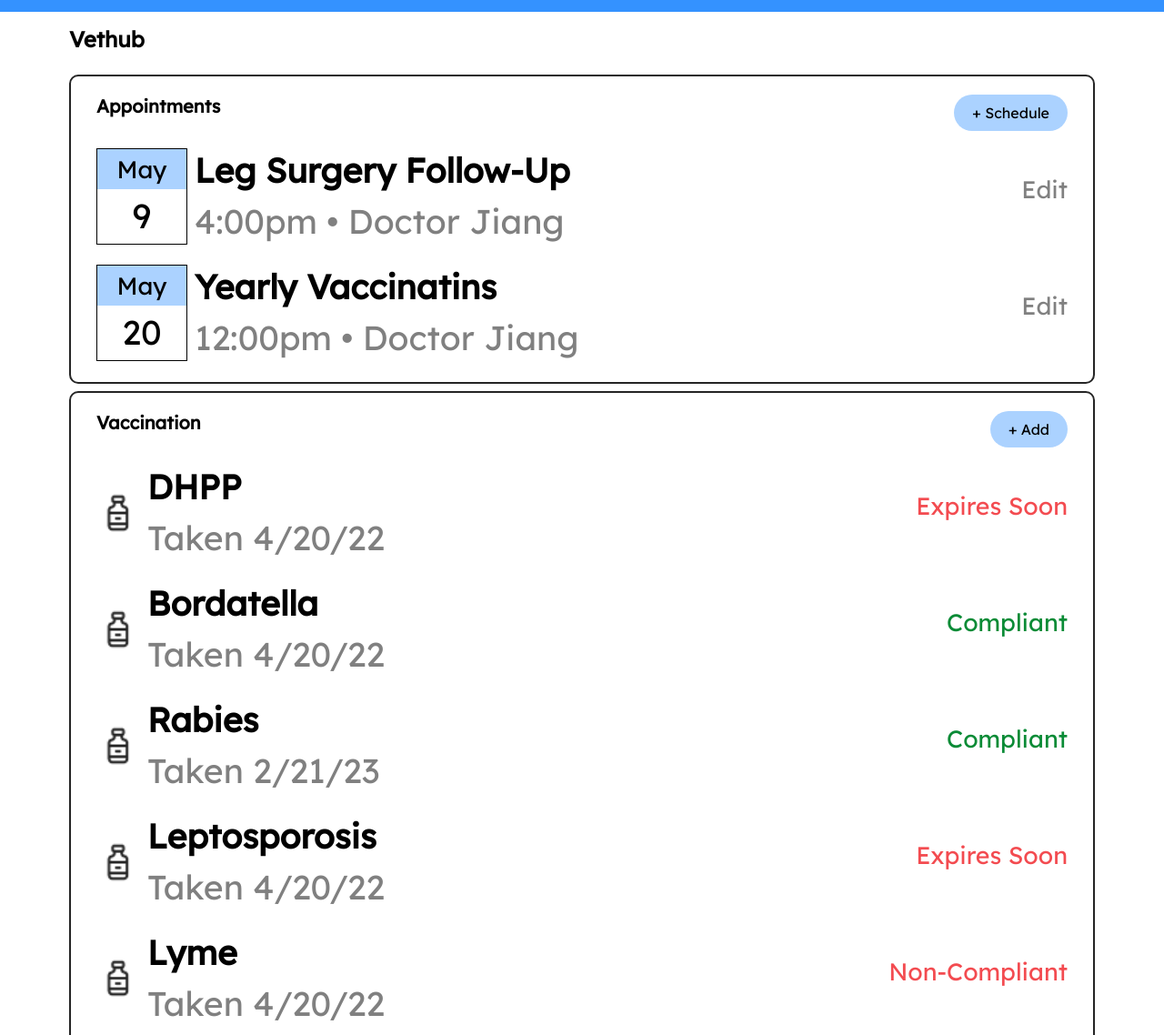
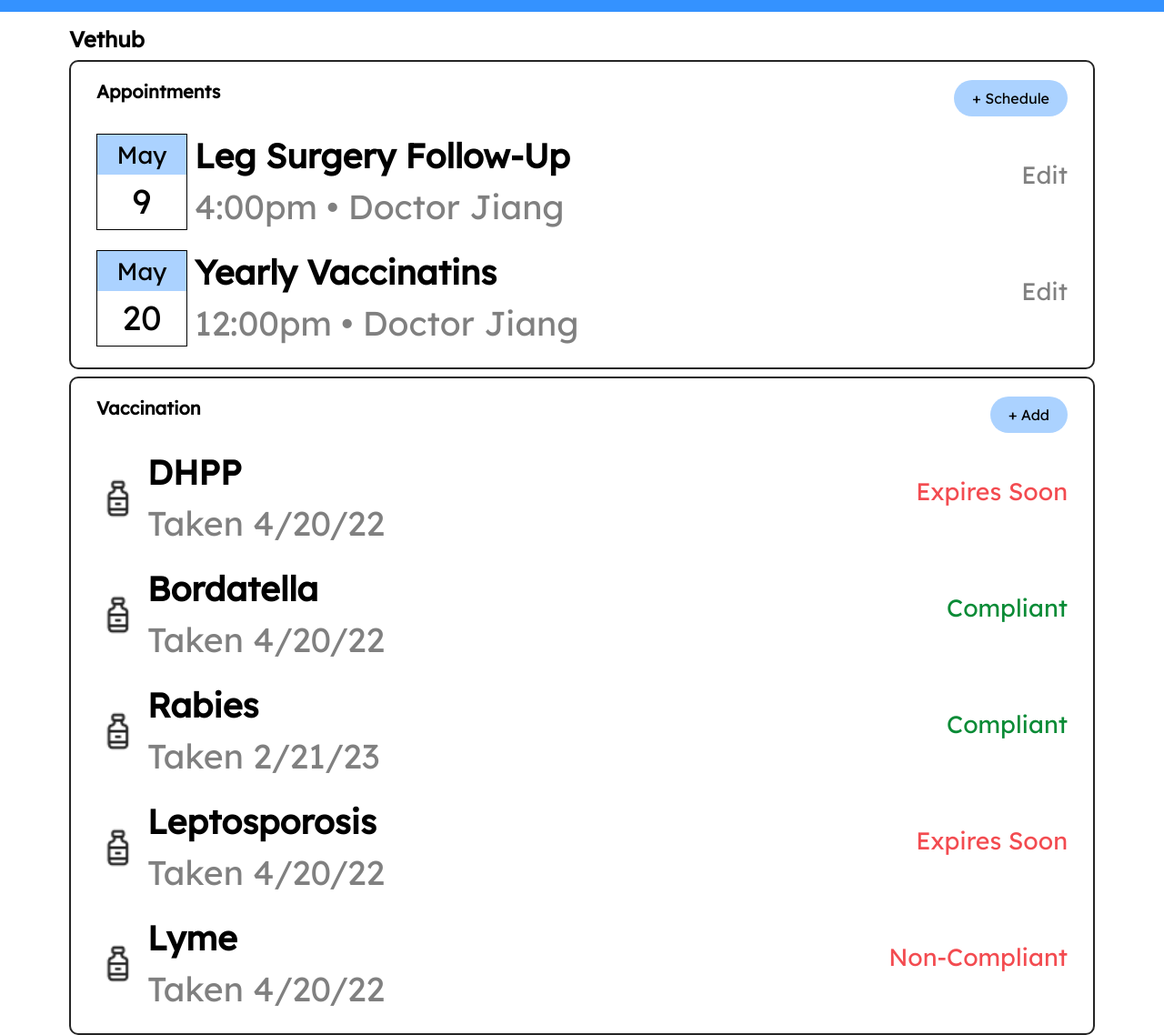
Before and after one commit to kellyye-cal/cs160-paws, a plain HTML site: page public/health/health.html in a window 1280 px wide. Shown: the part 787-1925 px from the top of the page at 91% size. Drawn offline with nearby package versions, Linux system fonts and the light colour scheme.

Commit message:
health css adjusted

```diff
--- a/public/health/health.html
+++ b/public/health/health.html
@@ -93,10 +93,10 @@
     </div>
 
     <div>
-        <div class="row mt-4 mb-4">
+        <div class="row mt-4 mb-2">
             <div class="title">Vethub</div>
         </div>
-        <div class="outline">
+        <div class="outline mt-1 mb-2">
             <div class="horizontal-space mt-2 mb-2"> <div class="subtitle" style="margin: 0">Appointments</div> <div class="schedule-button">&#43 Schedule</div></div>
 
             <div class="horizontal-space" style="align-items: center">
@@ -130,7 +130,7 @@
             </div>
         </div>
 
-        <div class="outline">
+        <div class="outline mt-1 mb-2">
             <div class="horizontal-space mt-2 mb-2"> <div class="subtitle" style="margin: 0">Vaccination</div> <div class="schedule-button">&#43 Add</div></div>
             <div class="horizontal-space" style="align-items: center;">
                 <div class="appt">
```
